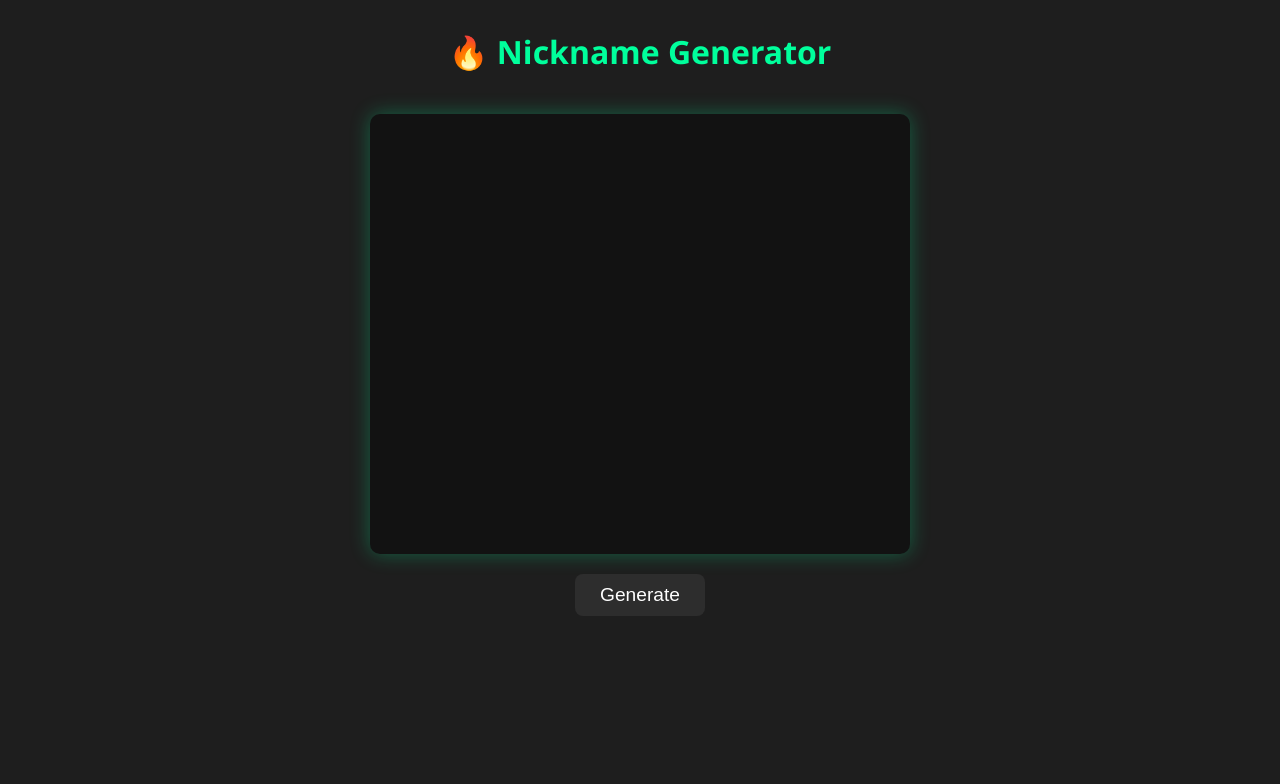
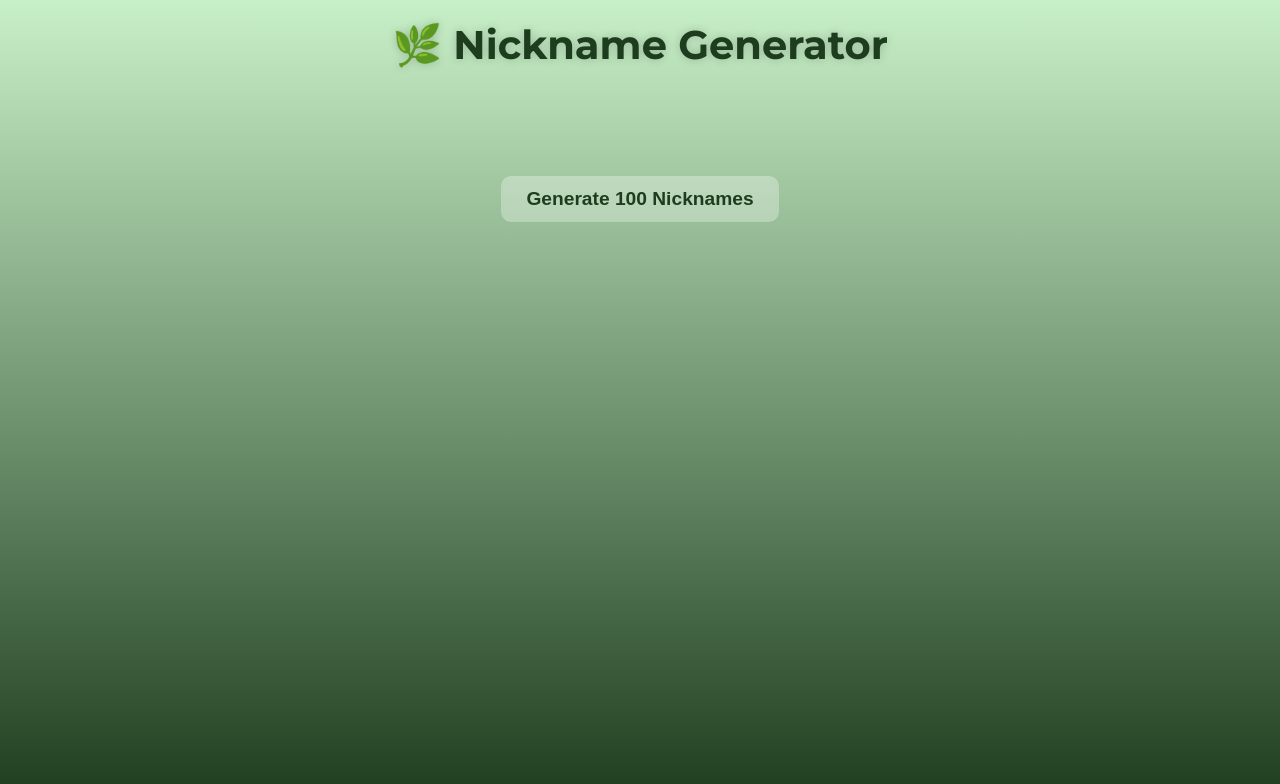
Before and after one commit to ahohus/NicknameGenerator, a plain HTML site: page index.html in a window 1280 px wide. Drawn offline with Linux system fonts and the light colour scheme.

Commit message:
Update index.html

```diff
--- a/index.html
+++ b/index.html
@@ -3,47 +3,52 @@
 <head>
 <meta charset="UTF-8">
 <meta name="viewport" content="width=device-width, initial-scale=1.0">
-<title>Animated Nickname Generator</title>
+<title>Ultimate Nickname Generator</title>
+<link href="https://fonts.googleapis.com/css2?family=Montserrat:wght@500;700&display=swap" rel="stylesheet">
 <style>
     body {
         margin: 0;
-        font-family: 'Segoe UI', sans-serif;
-        background: #1e1e1e;
-        color: white;
+        font-family: 'Montserrat', sans-serif;
+        background: linear-gradient(to bottom, #c8f0c8, #1e3d1e);
+        color: #1e3d1e;
         display: flex;
         flex-direction: column;
         align-items: center;
         justify-content: flex-start;
-        height: 100vh;
-        overflow: hidden;
+        min-height: 100vh;
+        overflow-y: auto;
     }
 
     h1 {
-        margin-top: 30px;
-        font-size: 2rem;
+        margin-top: 20px;
+        font-size: 2.5rem;
         text-align: center;
-        color: #00ff9c;
+        color: #1e3d1e;
+        text-shadow: 0 0 10px rgba(0,0,0,0.2);
     }
 
     #nicknames {
         margin-top: 20px;
-        width: 80%;
-        max-width: 500px;
-        min-height: 400px;
-        background: #121212;
-        border-radius: 10px;
+        width: 90%;
+        display: grid;
+        grid-template-columns: repeat(auto-fill, minmax(120px, 1fr));
+        gap: 10px;
         padding: 20px;
-        overflow-y: auto;
-        box-shadow: 0 0 20px rgba(0,255,156,0.3);
+        box-sizing: border-box;
     }
 
     .nickname {
-        font-size: 1.4rem;
-        margin: 5px 0;
+        background: rgba(255,255,255,0.2);
+        padding: 8px 10px;
+        border-radius: 8px;
+        font-size: 1rem;
+        font-weight: 600;
+        text-align: center;
+        color: #1e3d1e;
         opacity: 0;
         transform: translateY(20px);
         transition: all 0.5s ease;
-        color: #00ff9c;
+        word-break: break-word;
     }
 
     .nickname.show {
@@ -52,19 +57,20 @@
     }
 
     button {
-        margin-top: 20px;
-        padding: 10px 25px;
+        margin: 20px;
+        padding: 12px 25px;
         font-size: 1.2rem;
-        background: #2d2d2d;
+        background: rgba(255,255,255,0.3);
         border: none;
-        color: white;
-        border-radius: 8px;
+        color: #1e3d1e;
+        border-radius: 10px;
         cursor: pointer;
         transition: all 0.3s ease;
+        font-weight: 700;
     }
 
     button:hover {
-        background: #3a3a3a;
+        background: rgba(255,255,255,0.5);
         transform: scale(1.05);
     }
 
@@ -72,46 +78,42 @@
 </head>
 <body>
 
-<h1>🔥 Nickname Generator</h1>
+<h1>🌿 Nickname Generator</h1>
 <div id="nicknames"></div>
-<button onclick="generateNicknames()">Generate</button>
+<button onclick="generateNicknames()">Generate 100 Nicknames</button>
 
 <script>
+// ===== Фрагменты для генерации =====
 const onsets = ["r","k","z","v","x","n","m","l","s","t","d","f",
 "kr","vr","zr","dr","tr","str","sk","st","gr","pr","kl","fl"];
-
 const vowels = ["a","e","i","o","u","y"];
-
 const cores = ["rex","nox","zen","vex","ryn","ziv","fal","var","sol","nyx",
 "kai","zor","dra","xel","vor","ser","lin","tal","ron","vek",
 "mir","lux","neo","aris","kael","niv","rav","aer","lyx",
 "thor","rix","lix","vyn","dax","nyr","sel","tor"];
-
 const endings = ["a","o","en","is","or","ar","el","ix","on","us","yn",
 "er","ir","al","ex","as","os"];
 
-// Функции генерации
+// ===== Генерация уникального ника =====
 function clean(name){
-    if(name.length >= 4 && name.length <=8){
-        return name.charAt(0).toUpperCase() + name.slice(1);
-    }
+    if(name.length >=4 && name.length<=8) return name.charAt(0).toUpperCase() + name.slice(1);
     return null;
 }
 
 function smartJoin(a,b){
     if(vowels.includes(a.slice(-1)) && vowels.includes(b[0])) b = b.slice(1);
     if(!vowels.includes(a.slice(-1)) && !vowels.includes(b[0])) b = vowels[Math.floor(Math.random()*vowels.length)] + b;
-    return a + b;
+    return a+b;
 }
 
 function generateName(){
     const patterns = [
-        () => cores[Math.floor(Math.random()*cores.length)] + endings[Math.floor(Math.random()*endings.length)],
-        () => smartJoin(onsets[Math.floor(Math.random()*onsets.length)], cores[Math.floor(Math.random()*cores.length)]),
-        () => smartJoin(cores[Math.floor(Math.random()*cores.length)], cores[Math.floor(Math.random()*cores.length)].slice(0,3)),
-        () => cores[Math.floor(Math.random()*cores.length)].slice(0,3) + endings[Math.floor(Math.random()*endings.length)],
-        () => smartJoin(onsets[Math.floor(Math.random()*onsets.length)], cores[Math.floor(Math.random()*cores.length)]).slice(0,8),
-        () => cores[Math.floor(Math.random()*cores.length)].slice(0,4)
+        ()=>cores[Math.floor(Math.random()*cores.length)] + endings[Math.floor(Math.random()*endings.length)],
+        ()=>smartJoin(onsets[Math.floor(Math.random()*onsets.length)], cores[Math.floor(Math.random()*cores.length)]),
+        ()=>smartJoin(cores[Math.floor(Math.random()*cores.length)], cores[Math.floor(Math.random()*cores.length)].slice(0,3)),
+        ()=>cores[Math.floor(Math.random()*cores.length)].slice(0,3) + endings[Math.floor(Math.random()*endings.length)],
+        ()=>smartJoin(onsets[Math.floor(Math.random()*onsets.length)], cores[Math.floor(Math.random()*cores.length)]).slice(0,8),
+        ()=>cores[Math.floor(Math.random()*cores.length)].slice(0,4)
     ];
     while(true){
         let name = patterns[Math.floor(Math.random()*patterns.length)]();
@@ -120,21 +122,22 @@ function generateName(){
     }
 }
 
-// Плавная анимация появления
+// ===== Генерация 100 никнеймов =====
 function generateNicknames(){
     const container = document.getElementById("nicknames");
     container.innerHTML = "";
-    let names = [];
-    for(let i=0;i<20;i++){
-        names.push(generateName());
+    let names = new Set();
+    while(names.size<100){
+        names.add(generateName());
     }
+    names = Array.from(names);
 
     names.forEach((name,index)=>{
         let div = document.createElement("div");
-        div.className = "nickname";
-        div.textContent = name;
+        div.className="nickname";
+        div.textContent=name;
         container.appendChild(div);
-        setTimeout(()=>{div.classList.add("show")}, index*150);
+        setTimeout(()=>{div.classList.add("show")}, index*20); // плавная анимация
     });
 }
 </script>
```
